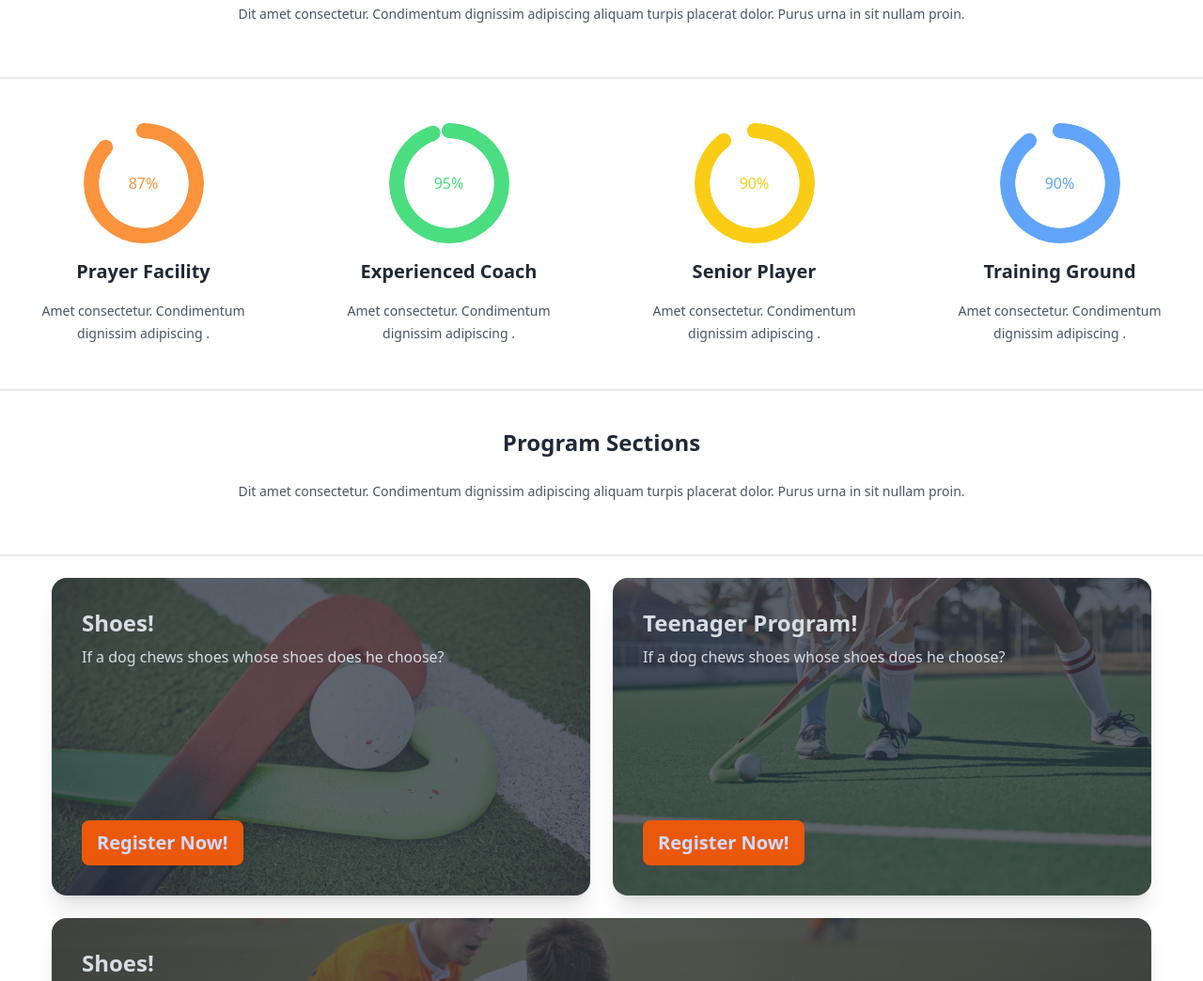
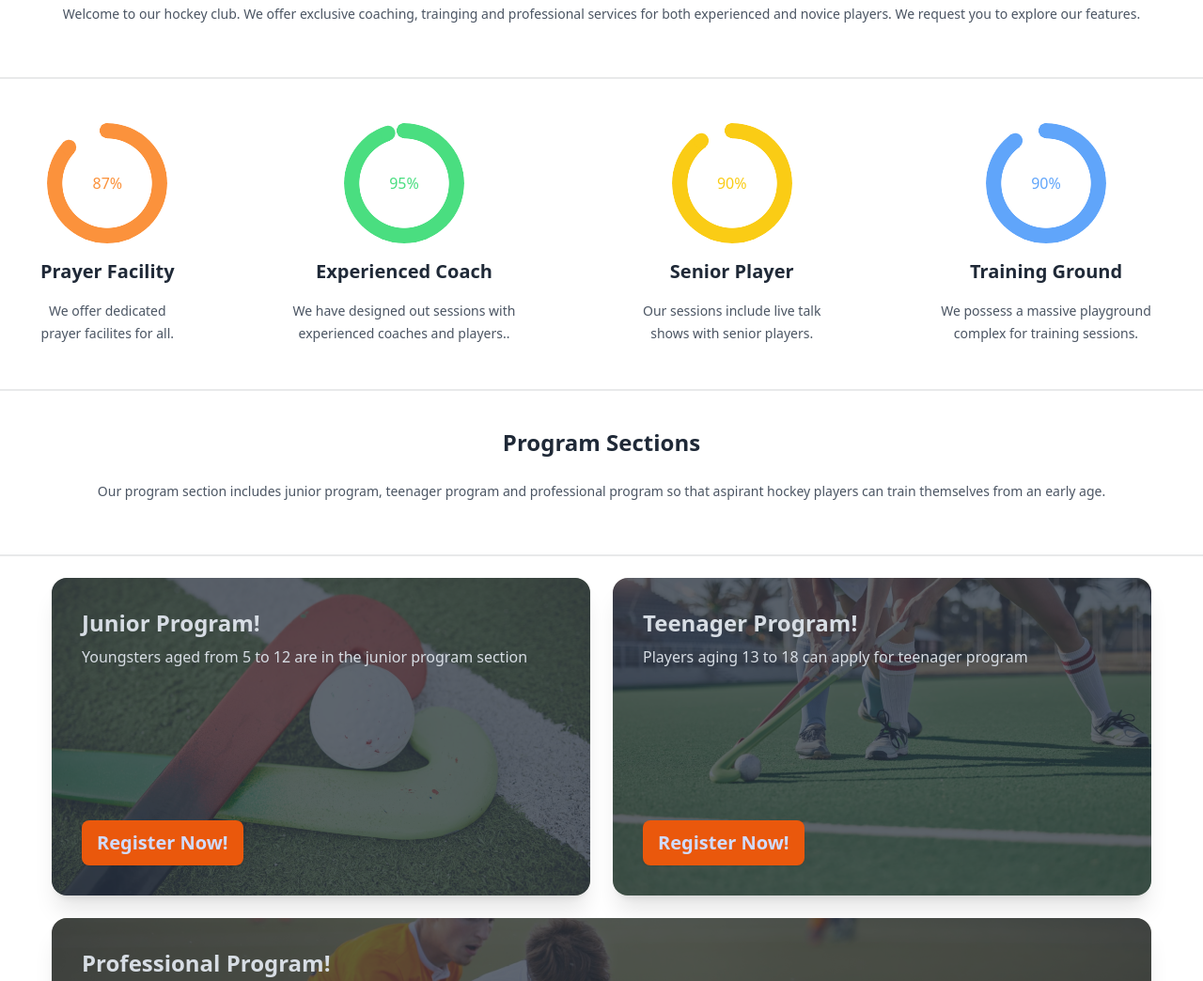
Before and after one commit to findtaskin/b9-a3, a plain HTML site: page index.html in a window 1280 px wide. Shown: the part 737-1781 px from the top of the page at 94% size. Drawn offline with nearby package versions, Linux system fonts and the light colour scheme.

Commit message:
Added text

```diff
--- a/index.html
+++ b/index.html
@@ -231,8 +231,9 @@
         <div
           class="text-center text-gray-600 font-normal text-sm leading-6 m-8 mt-2"
         >
-          Dit amet consectetur. Condimentum dignissim adipiscing aliquam turpis
-          placerat dolor. Purus urna in sit nullam proin.
+          We offer professional services including coaching, training, and
+          practice for both professional and novice hockey players.We offer
+          exciting packages to test and compete your skills..
         </div>
         <div class="divider"></div>
         <div class="flex flex-col gap-5">
@@ -250,7 +251,7 @@
             <div
               class="text-center text-gray-600 font-normal text-sm leading-6 mx-8"
             >
-              Amet consectetur. Condimentum dignissim adipiscing .
+              We offer dedicated prayer facilites for all.
             </div>
           </div>
 
@@ -268,7 +269,8 @@
             <div
               class="text-center text-gray-600 font-normal text-sm leading-6 mx-8"
             >
-              Amet consectetur. Condimentum dignissim adipiscing .
+              We have designed out sessions with experienced coaches and
+              players.
             </div>
           </div>
 
@@ -286,7 +288,7 @@
             <div
               class="text-center text-gray-600 font-normal text-sm leading-6 mx-8"
             >
-              Amet consectetur. Condimentum dignissim adipiscing .
+              Our sessions include live talk shows with senior players.
             </div>
           </div>
 
@@ -304,7 +306,7 @@
             <div
               class="text-center text-gray-600 font-normal text-sm leading-6 mx-8"
             >
-              Amet consectetur. Condimentum dignissim adipiscing .
+              We possess a massive playground complex for training sessions.
             </div>
           </div>
         </div>
@@ -319,8 +321,9 @@
         <div
           class="text-center text-gray-600 font-normal text-sm leading-6 m-8 mt-2"
         >
-          Dit amet consectetur. Condimentum dignissim adipiscing aliquam turpis
-          placerat dolor. Purus urna in sit nullam proin.
+          Welcome to our hockey club. We offer exclusive coaching, trainging and
+          professional services for both experienced and novice players. We
+          request you to explore our features.
         </div>
         <div class="divider"></div>
         <div class="flex gap-5 my-6">
@@ -338,7 +341,7 @@
             <div
               class="text-center text-gray-600 font-normal text-sm leading-6 mx-8"
             >
-              Amet consectetur. Condimentum dignissim adipiscing .
+              We offer dedicated prayer facilites for all.
             </div>
           </div>
 
@@ -356,7 +359,8 @@
             <div
               class="text-center text-gray-600 font-normal text-sm leading-6 mx-8"
             >
-              Amet consectetur. Condimentum dignissim adipiscing .
+              We have designed out sessions with experienced coaches and
+              players..
             </div>
           </div>
 
@@ -374,7 +378,7 @@
             <div
               class="text-center text-gray-600 font-normal text-sm leading-6 mx-8"
             >
-              Amet consectetur. Condimentum dignissim adipiscing .
+              Our sessions include live talk shows with senior players.
             </div>
           </div>
 
@@ -392,7 +396,7 @@
             <div
               class="text-center text-gray-600 font-normal text-sm leading-6 mx-8"
             >
-              Amet consectetur. Condimentum dignissim adipiscing .
+              We possess a massive playground complex for training sessions.
             </div>
           </div>
         </div>
@@ -409,8 +413,12 @@
         <div
           class="text-center text-gray-600 font-normal text-sm leading-6 m-8 mt-2"
         >
-          Dit amet consectetur. Condimentum dignissim adipiscing aliquam turpis
-          placerat dolor. Purus urna in sit nullam proin.
+          <br />
+          <p>
+            Our program section includes junior program, teenager program and
+            professional program so that aspirant hockey players can train
+            themselves from an early age.
+          </p>
         </div>
         <div class="divider"></div>
 
@@ -420,8 +428,10 @@
               <img src="./images/2.png" alt="Hockey" />
             </figure>
             <div class="card-body">
-              <h1 class="card-title text-2xl">Shoes!</h1>
-              <p>If a dog chews shoes whose shoes does he choose?</p>
+              <h1 class="card-title text-2xl">Junior Program!</h1>
+              <p>
+                Youngsters aged from 5 to 12 are in the junior program section
+              </p>
               <div class="card-actions justify-start">
                 <button
                   class="btn btn-primary bg-orange-600 border-none text-xl"
@@ -438,7 +448,7 @@
             </figure>
             <div class="card-body">
               <h1 class="card-title text-2xl">Teenager Program!</h1>
-              <p>If a dog chews shoes whose shoes does he choose?</p>
+              <p>Players aging 13 to 18 can apply for teenager program</p>
               <div class="card-actions justify-start">
                 <button
                   class="btn btn-primary bg-orange-600 border-none text-xl"
@@ -454,8 +464,8 @@
               <img src="./images/4.png" alt="Hockey" />
             </figure>
             <div class="card-body">
-              <h1 class="card-title text-2xl">Shoes!</h1>
-              <p>If a dog chews shoes whose shoes does he choose?</p>
+              <h1 class="card-title text-2xl">Professional Program!</h1>
+              <p>Players aged 18 or above are eligible for this sessions</p>
               <div class="card-actions justify-start">
                 <button
                   class="btn btn-primary bg-orange-600 border-none text-xl"
@@ -473,12 +483,15 @@
         <div class="divider"></div>
         <div class="text-center text-2xl font-extrabold text-gray-800 m-4">
           Program Sections
+          <br />
+          <p></p>
         </div>
         <div
           class="text-center text-gray-600 font-normal text-sm leading-6 m-8 mt-2"
         >
-          Dit amet consectetur. Condimentum dignissim adipiscing aliquam turpis
-          placerat dolor. Purus urna in sit nullam proin.
+          Our program section includes junior program, teenager program and
+          professional program so that aspirant hockey players can train
+          themselves from an early age.
         </div>
         <div class="divider"></div>
 
@@ -489,8 +502,10 @@
                 <img src="./images/2.png" alt="Hockey" />
               </figure>
               <div class="card-body">
-                <h1 class="card-title text-2xl">Shoes!</h1>
-                <p>If a dog chews shoes whose shoes does he choose?</p>
+                <h1 class="card-title text-2xl">Junior Program!</h1>
+                <p>
+                  Youngsters aged from 5 to 12 are in the junior program section
+                </p>
                 <div class="card-actions justify-start">
                   <button
                     class="btn btn-primary bg-orange-600 border-none text-xl"
@@ -507,7 +522,7 @@
               </figure>
               <div class="card-body">
                 <h1 class="card-title text-2xl">Teenager Program!</h1>
-                <p>If a dog chews shoes whose shoes does he choose?</p>
+                <p>Players aging 13 to 18 can apply for teenager program</p>
                 <div class="card-actions justify-start">
                   <button
                     class="btn btn-primary bg-orange-600 border-none text-xl"
@@ -524,8 +539,8 @@
               <img src="./images/4.png" alt="Hockey" />
             </figure>
             <div class="card-body">
-              <h1 class="card-title text-2xl">Shoes!</h1>
-              <p>If a dog chews shoes whose shoes does he choose?</p>
+              <h1 class="card-title text-2xl">Professional Program!</h1>
+              <p>Players aged 18 or above are eligible for this sessions</p>
               <div class="card-actions justify-start">
                 <button
                   class="btn btn-primary bg-orange-600 border-none text-xl"
@@ -549,8 +564,9 @@
         <div
           class="text-center text-gray-600 font-normal text-sm leading-6 m-8 mt-2"
         >
-          Dit amet consectetur. Condimentum dignissim adipiscing aliquam turpis
-          placerat dolor. Purus urna in sit nullam proin.
+          Apart form training and services we all have a couple of athletic
+          products like football, hockey cap, t-shirt,jersey, helmet and what
+          not! Explore them in the new product section.
         </div>
         <div class="divider"></div>
         <div class="flex flex-col gap-6 justify-center items-center">
@@ -1622,8 +1638,9 @@
         <div
           class="text-center text-gray-600 font-normal text-sm leading-6 m-8 mt-2"
         >
-          Dit amet consectetur. Condimentum dignissim adipiscing aliquam turpis
-          placerat dolor. Purus urna in sit nullam proin.
+          Apart form training and services we all have a couple of athletic
+          products like football, hockey cap, t-shirt,jersey, helmet and what
+          not! Explore them in the new product section.
         </div>
         <div class="divider"></div>
         <div class="grid grid-cols-2 gap-4">
@@ -2700,8 +2717,8 @@
         <div
           class="text-center text-gray-600 font-normal text-sm leading-6 m-8 mt-2"
         >
-          Dit amet consectetur. Condimentum dignissim adipiscing aliquam turpis
-          placerat dolor. Purus urna in sit nullam proin.
+          We have 24 hours customer service sections to deal client's questions
+          and queries related to hockey.
         </div>
         <div class="divider"></div>
 
@@ -2791,8 +2808,8 @@
         <div
           class="text-center text-gray-600 font-normal text-sm leading-6 m-8 mt-2"
         >
-          Dit amet consectetur. Condimentum dignissim adipiscing aliquam turpis
-          placerat dolor. Purus urna in sit nullam proin.
+          We have 24 hours customer service sections to deal client's questions
+          and queries related to hockey.
         </div>
         <div class="divider"></div>
         <div class="hero">
@@ -2884,8 +2901,8 @@
         <div
           class="text-center text-gray-600 font-normal text-sm leading-6 m-8 mt-2"
         >
-          Dit amet consectetur. Condimentum dignissim adipiscing aliquam turpis
-          placerat dolor. Purus urna in sit nullam proin.
+          Get connected with us by phone, email and visiting our office. All the
+          details are provided in the get in touch section.
         </div>
         <div class="divider"></div>
 
@@ -3005,8 +3022,8 @@
         <div
           class="text-center text-gray-600 font-normal text-sm leading-6 m-8 mt-2"
         >
-          Dit amet consectetur. Condimentum dignissim adipiscing aliquam turpis
-          placerat dolor. Purus urna in sit nullam proin.
+          Get connected with us by phone, email and visiting our office. All the
+          details are provided in the get in touch section.
         </div>
         <div class="divider"></div>
 
@@ -3142,8 +3159,7 @@
 
         <div class="mt-6 grid font-light gap-2">
           <p class="">
-            Dit amet consectetur. Condimentum adipiscing aliquam turpis placerat
-            dolor. Purus urna in sit nullam proin.
+            Get connected with us by phone, email and visiting our office.
           </p>
           <div class="flex justify-center gap-4">
             <svg
@@ -3223,8 +3239,7 @@
 
         <div class="mt-6 grid font-light gap-2">
           <p class="w-4/5">
-            Dit amet consectetur. Condimentum adipiscing aliquam turpis placerat
-            dolor. Purus urna in sit nullam proin.
+            Get connected with us by phone, email and visiting our office.
           </p>
           <div class="flex gap-4">
             <svg
```
